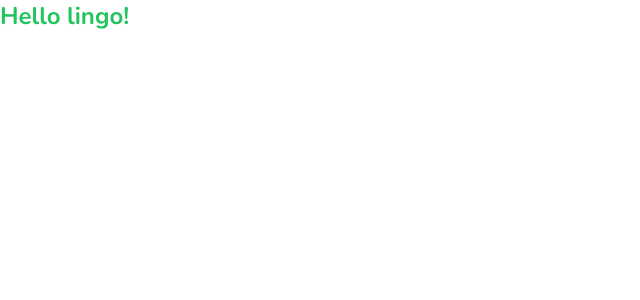
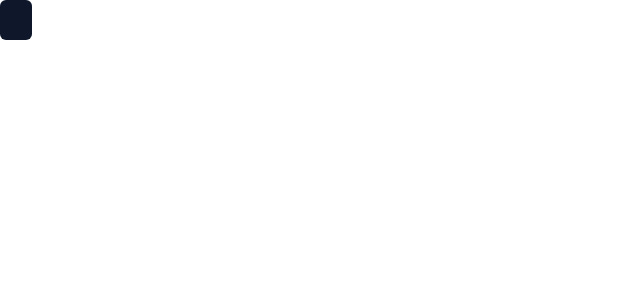
Before and after one commit to KenanRamazanov/Duolingo, a Next.js app: page / in a window 1280 px wide. Shown: the top 300 px of the page, without its empty margins (0-640 px from the left). Built offline with nearby package versions, Linux system fonts and the light colour scheme.

Commit message:
Adding Button to App

```diff
--- a/app/page.tsx
+++ b/app/page.tsx
@@ -1,8 +1,7 @@
+import { Button } from "@/components/ui/button";
 
 export default function Home() {
 return (
-  <p className="text-green-500 text-2xl font-bold">
-    Hello lingo!
-    </p>
+ <Button/>
 )
 }
```
